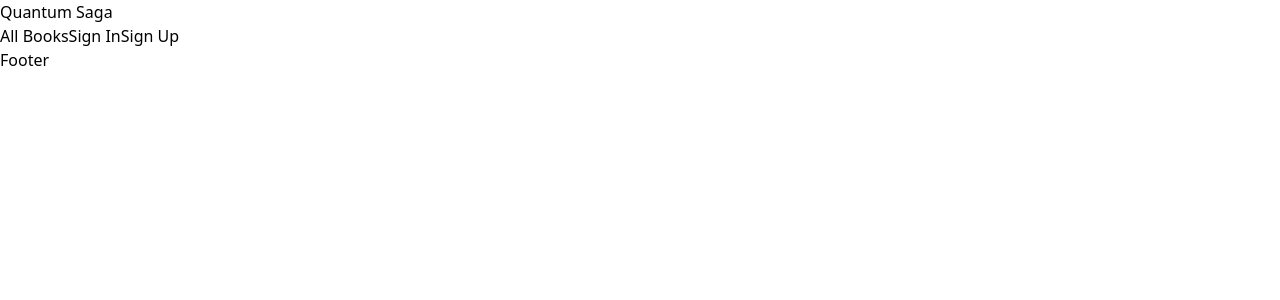
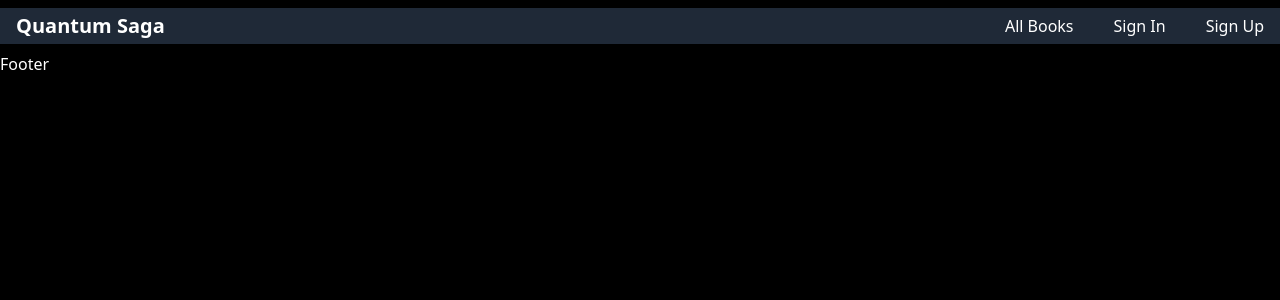
Before and after one commit to zenmh/quantum_saga_client, a React (Vite) app: page / in a window 1280 px wide. Shown: the top 300 px of the page. Built offline with nearby package versions, Linux system fonts and the light colour scheme.

Commit message:
Navbar done

```diff
--- a/index.html
+++ b/index.html
@@ -1,5 +1,5 @@
 <!DOCTYPE html>
-<html lang="en">
+<html lang="en" class="bg-black text-white">
   <head>
     <meta charset="UTF-8" />
     <link rel="icon" type="image/svg+xml" href="/vite.svg" />
--- a/src/components/Navbar.tsx
+++ b/src/components/Navbar.tsx
@@ -1,4 +1,4 @@
-import { Link } from "react-router-dom";
+import { NavLink, Link } from "react-router-dom";
 
 const Navbar = () => {
   const items = [
@@ -17,11 +17,22 @@ const Navbar = () => {
   ];
 
   return (
-    <div>
-      <div>Quantum Saga</div>
-      <ul>
+    <div className="flex flex-row items-center justify-between my-2 px-2 bg-gray-800">
+      <Link
+        to="/"
+        className="cursor-pointer text-xl font-bold px-2 py-1 text-white"
+      >
+        Quantum Saga
+      </Link>
+      <ul className="flex flex-row gap-6">
         {items.map((item) => (
-          <Link to={item.path}>{item.level}</Link>
+          <NavLink
+            className="px-2 py-1 font-medium rounded-sm text-white cursor-pointer"
+            to={item.path}
+            key={item.path}
+          >
+            {item.level}
+          </NavLink>
         ))}
       </ul>
     </div>
--- a/src/layouts/Main.tsx
+++ b/src/layouts/Main.tsx
@@ -3,7 +3,7 @@ import { Outlet } from "react-router-dom";
 
 const Main = () => {
   return (
-    <div>
+    <div className="max-w-[1444px] mx-auto">
       <Navbar />
       <div>
         <Outlet />
```
